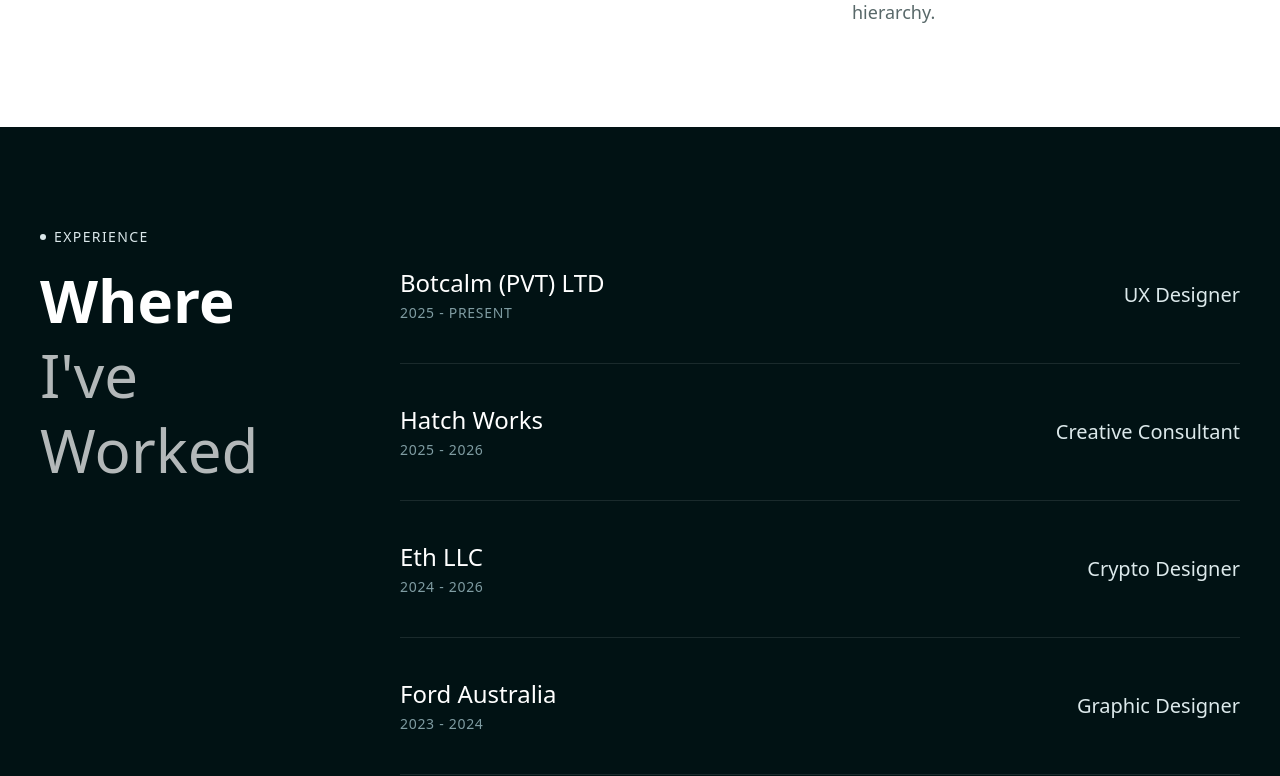
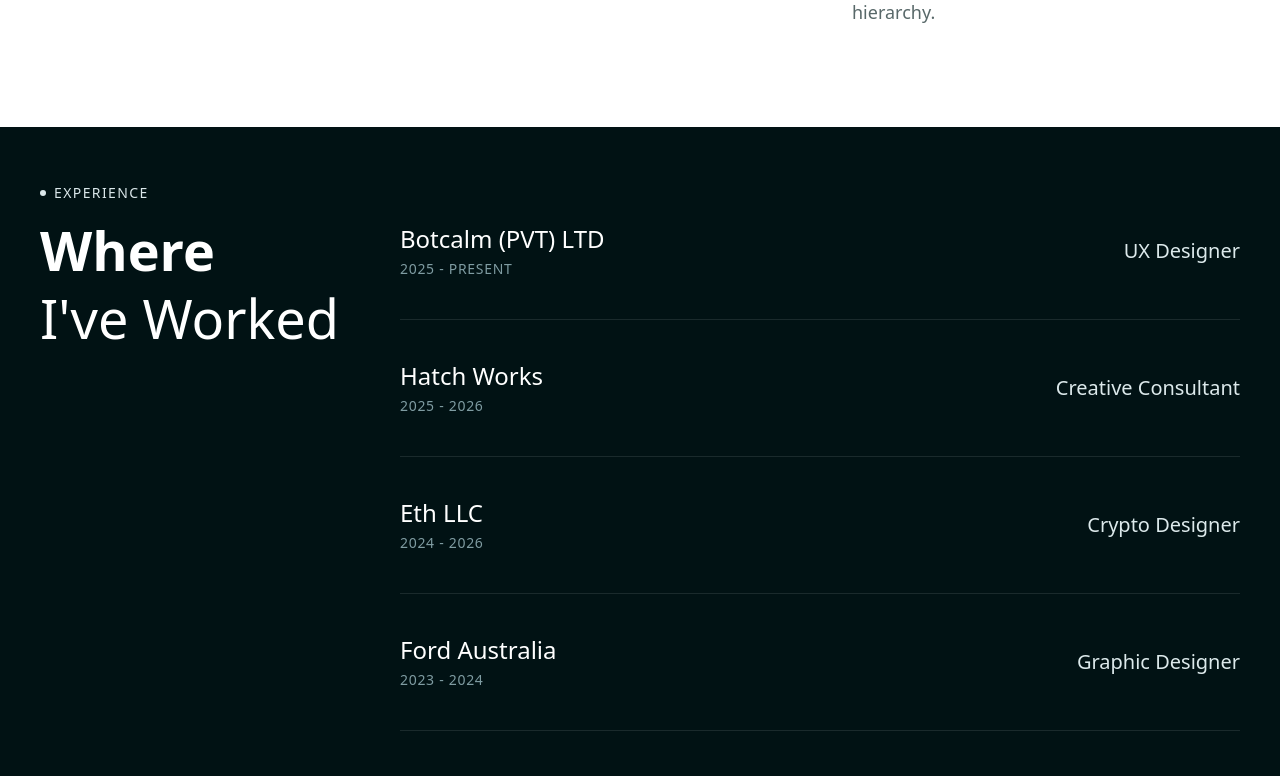
Before and after one commit to kushan00/ishan-portfolio, a Next.js app: page / in a window 1280 px wide. Shown: the part 3920-4696 px from the top of the page. Built offline with nearby package versions, Linux system fonts and the light colour scheme.

Commit message:
updated Experience

```diff
--- a/app/page.tsx
+++ b/app/page.tsx
@@ -251,7 +251,7 @@ const works = [
       </section>
 
       {/* Experience Section */}
-      <section className="section-gap bg-brand-primary text-white" aria-label="Where I have worked">
+      <section className="bg-brand-primary py-10 text-white md:py-12 lg:py-14" aria-label="Where I have worked">
         <div className="main-container grid gap-20 lg:grid-cols-[280px_1fr]">
           <div className="lg:sticky lg:top-32 lg:h-fit">
             <Reveal>
@@ -259,8 +259,8 @@ const works = [
                 <span className="h-1.5 w-1.5 rounded-full bg-[#dbe8eb]" aria-hidden="true" />
                 <span className="text-sm font-medium uppercase tracking-widest text-[#dbe8eb]">Experience</span>
               </p>
-              <h3 className="text-5xl font-bold leading-tight md:text-6xl text-white">
-                Where <br /> <span className="font-normal opacity-70">I&apos;ve Worked</span>
+              <h3 className="h-[124px] w-[364px] align-middle font-[var(--font-inter)] text-[54px] font-semibold leading-[62px] tracking-[0] text-white opacity-100 rotate-0">
+                Where <br /> <span className="align-middle font-[var(--font-inter)] text-[54px] font-normal leading-[62px] tracking-[0] text-white opacity-100 rotate-0">I&apos;ve Worked</span>
               </h3>
             </Reveal>
           </div>
```
